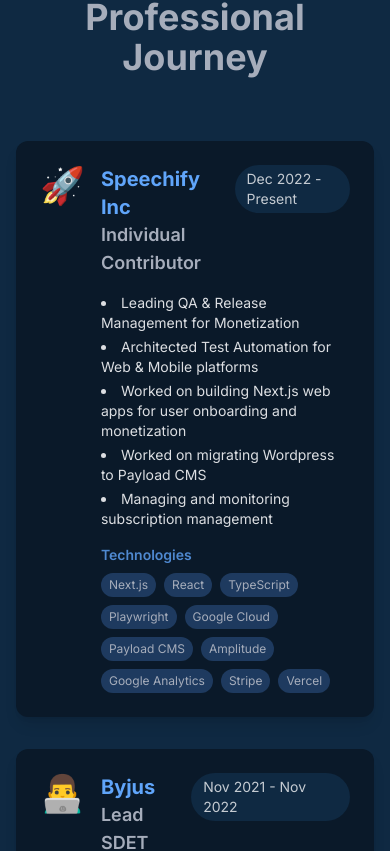
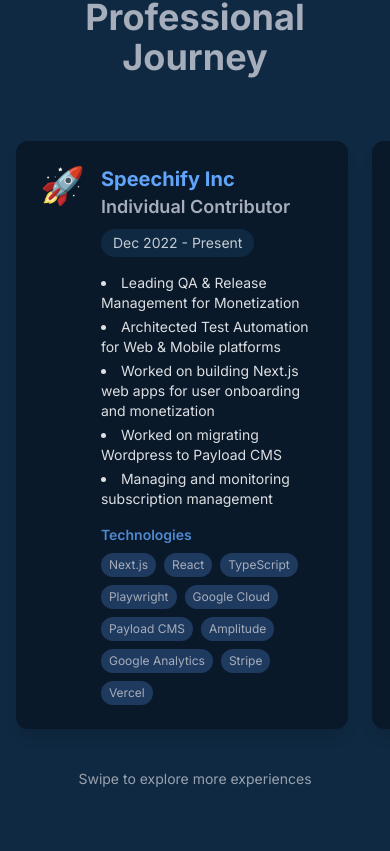
Before and after one commit to lohani-mohit/my-site, a Next.js app: page /my-site/ in a window 390 px wide. Shown: the part 4337-5188 px from the top of the page. Built offline with nearby package versions, Linux system fonts and the light colour scheme.

Commit message:
feat: Improved Projects section with mobile scrolling and desktop grid layout

```diff
--- a/src/app/sections/Projects.tsx
+++ b/src/app/sections/Projects.tsx
@@ -1,5 +1,5 @@
 "use client";
-import React from "react";
+import React, { useState, useEffect } from "react";
 import { motion } from "framer-motion";
 import { useInView } from "react-intersection-observer";
 
@@ -136,41 +136,52 @@
           initial={{ opacity: 0, y: 50 }}
           animate={inView ? { opacity: 1, y: 0 } : {}}
           transition={{ duration: 0.8 }}
-          className="max-w-6xl mx-auto"
+          className="max-w-7xl mx-auto"
         >
           <h2 className="text-4xl font-bold text-center mb-16">
             Professional Journey
           </h2>
 
-          <div className="grid md:grid-cols-2 gap-8">
+          {/* Mobile Scrollable / Desktop Grid */}
+          <div className="md:grid md:grid-cols-2 md:gap-8 -mx-4 md:mx-0 px-4 md:px-0">
+            {/* Mobile Scroll Container */}
+            <div className="flex md:contents overflow-x-auto gap-6 pb-6 md:pb-0 -mx-4 px-4 md:gap-0 snap-x snap-mandatory md:snap-none">
               {experiences.map((exp, index) => (
                 <motion.div
                   key={exp.company}
                   initial={{ opacity: 0, y: 20 }}
                   animate={inView ? { opacity: 1, y: 0 } : {}}
                   transition={{ duration: 0.5, delay: index * 0.1 }}
-                className="bg-base-100 rounded-xl p-6 shadow-lg hover:shadow-xl transition-all duration-300"
+                  className="bg-base-100 rounded-xl p-6 shadow-lg hover:shadow-xl transition-all duration-300 flex-none w-[85vw] md:w-auto snap-center md:snap-align-none md:mb-8"
                 >
                   <div className="flex items-start gap-4">
                     <span className="text-4xl">{exp.icon}</span>
-                  <div className="flex-1">
-                    <div className="flex justify-between items-start mb-4">
-                      <div>
-                        <h3 className="text-xl font-bold text-primary">
+                    <div className="flex-1 min-w-0">
+                      {" "}
+                      {/* Added min-w-0 to prevent text overflow */}
+                      <div className="flex flex-col md:flex-row justify-between items-start md:items-center mb-4 gap-2">
+                        <div className="min-w-0">
+                          {" "}
+                          {/* Container for text that might overflow */}
+                          <h3 className="text-xl font-bold text-primary truncate">
                             {exp.company}
                           </h3>
-                        <p className="text-lg font-semibold">{exp.role}</p>
+                          <p className="text-lg font-semibold truncate">
+                            {exp.role}
+                          </p>
                         </div>
-                      <span className="text-sm text-neutral/80 bg-base-200 px-3 py-1 rounded-full">
+                        <span className="text-sm text-neutral/80 bg-base-200 px-3 py-1 rounded-full whitespace-nowrap">
                           {exp.period}
                         </span>
                       </div>
-
                       <div className="space-y-4">
                         <div>
                           <ul className="list-disc list-inside space-y-1">
                             {exp.highlights.map((highlight, i) => (
-                            <li key={i} className="text-sm text-neutral/90">
+                              <li
+                                key={i}
+                                className="text-sm text-neutral/90 break-words"
+                              >
                                 {highlight}
                               </li>
                             ))}
@@ -185,7 +196,7 @@
                             {exp.tech.map((tech, i) => (
                               <span
                                 key={i}
-                              className="text-xs px-2 py-1 bg-base-300 rounded-full"
+                                className="text-xs px-2 py-1 bg-base-300 rounded-full whitespace-nowrap"
                               >
                                 {tech}
                               </span>
@@ -198,8 +209,39 @@
                 </motion.div>
               ))}
             </div>
+          </div>
+
+          {/* Mobile Scroll Hint */}
+          <motion.p
+            initial={{ opacity: 0 }}
+            animate={{ opacity: 1 }}
+            transition={{ delay: 1 }}
+            className="text-center text-sm text-neutral/60 mt-4 md:hidden"
+          >
+            Swipe to explore more experiences
+          </motion.p>
         </motion.div>
       </div>
+
+      {/* Custom Scrollbar Styles */}
+      <style jsx global>{`
+        /* Hide scrollbar for Chrome, Safari and Opera */
+        .overflow-x-auto::-webkit-scrollbar {
+          display: none;
+        }
+
+        /* Hide scrollbar for IE, Edge and Firefox */
+        .overflow-x-auto {
+          -ms-overflow-style: none; /* IE and Edge */
+          scrollbar-width: none; /* Firefox */
+        }
+
+        @media (min-width: 768px) {
+          .contents {
+            display: contents;
+          }
+        }
+      `}</style>
     </section>
   );
 }
```
Also changed, not shown: 1 other file (tests, documents, lock files or other folders). Lines whose indentation alone changed are shown as unchanged.
